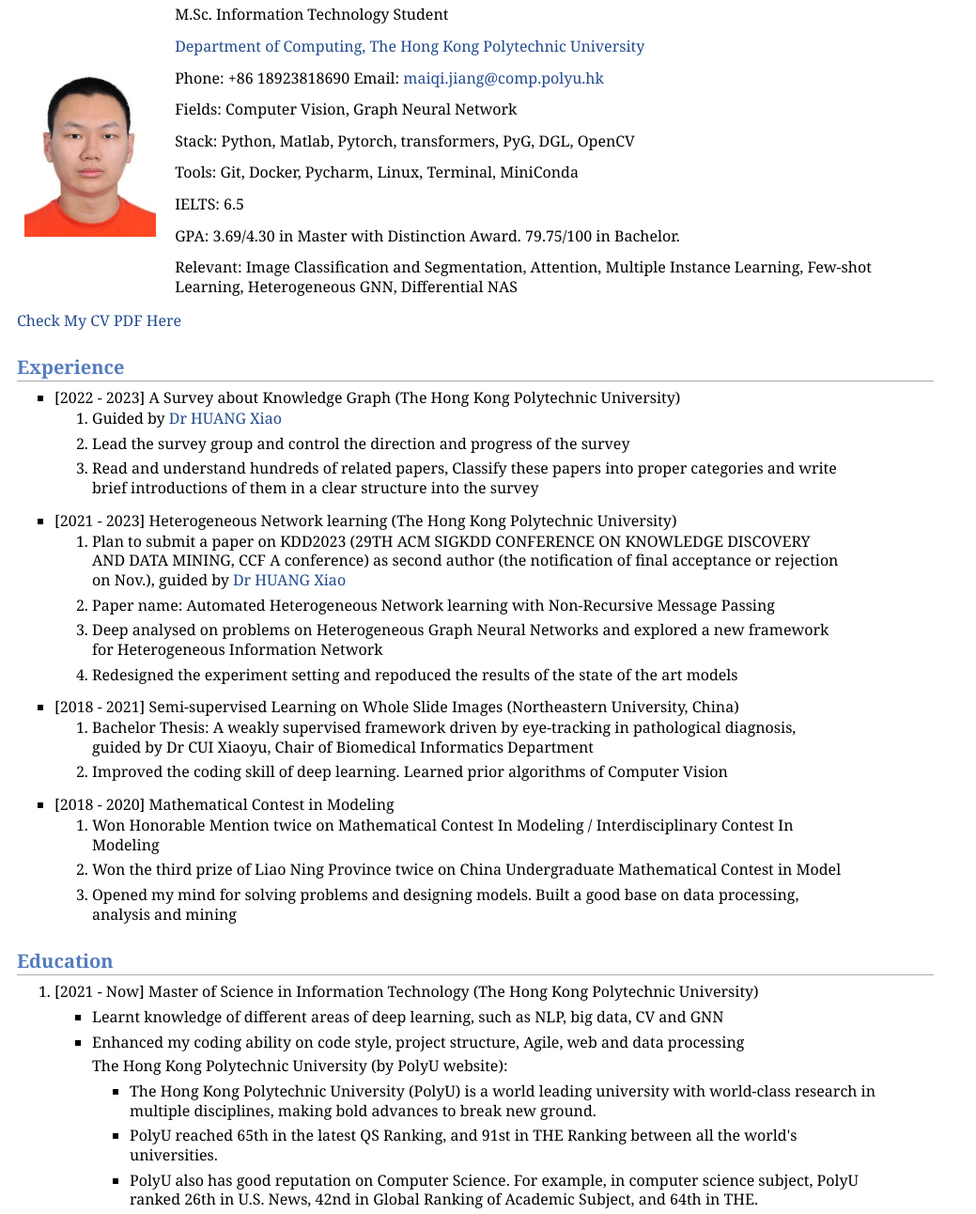
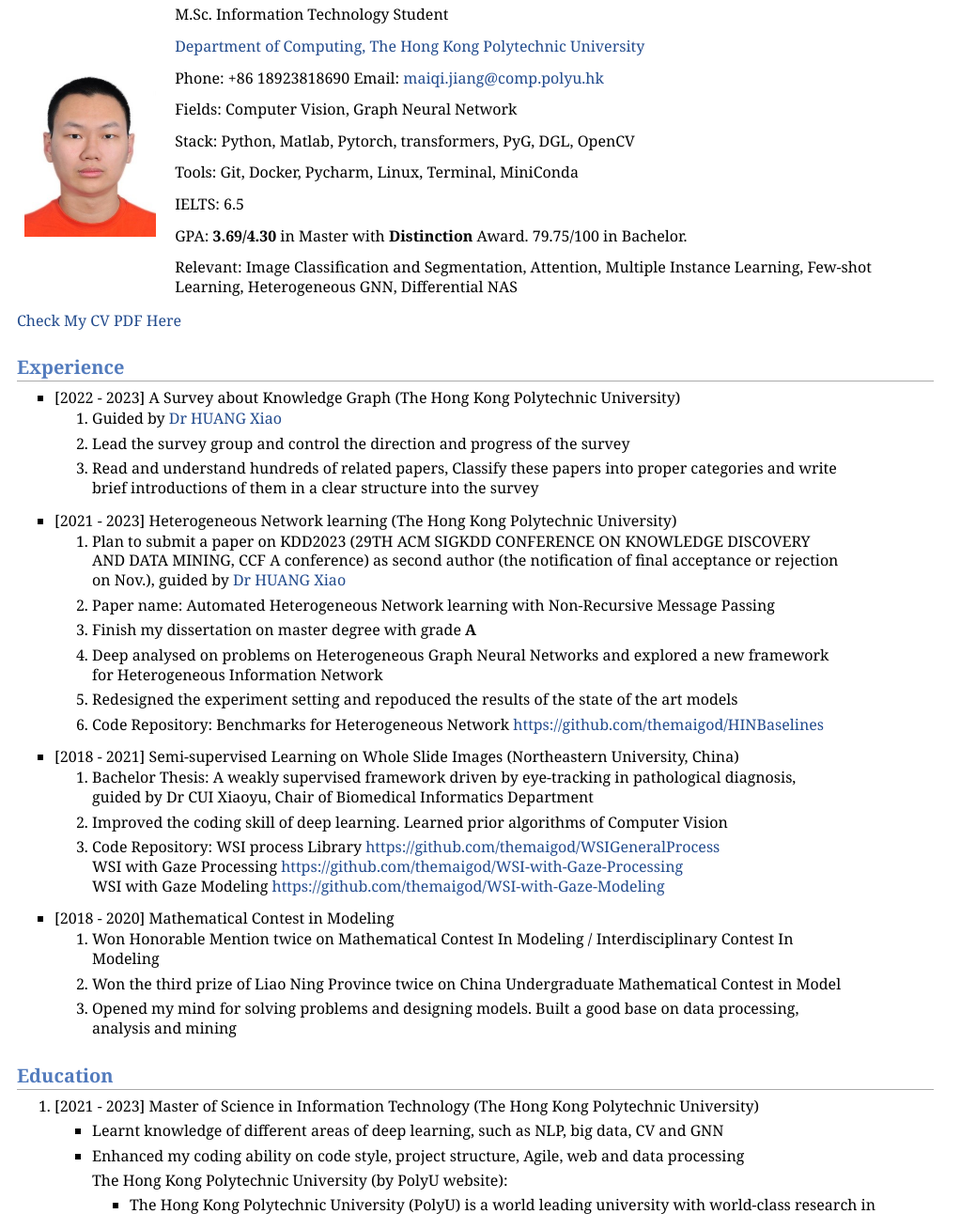
Before and after one commit to themaigod/maiqi.jiang.github.io, a plain HTML site: page index.html in a window 1280 px wide. Shown: the part 71-1363 px from the top of the page at 94% size, without its empty margins (0-1039 px from the left). Drawn offline with Linux system fonts and the light colour scheme.

Commit message:
Update index.html

```diff
--- a/index.html
+++ b/index.html
@@ -33,7 +33,7 @@
                     <p>Stack: Python, Matlab, Pytorch, transformers, PyG, DGL, OpenCV</p>
                     <p>Tools: Git, Docker, Pycharm, Linux, Terminal, MiniConda</p>
                     <p>IELTS: 6.5</p>
-                    <p>GPA: 3.69/4.30 in Master with Distinction Award. 79.75/100 in Bachelor. </p>
+                    <p>GPA: <b>3.69/4.30</b> in Master with <b>Distinction</b> Award. 79.75/100 in Bachelor. </p>
                     <p>Relevant: Image Classification and Segmentation, Attention, Multiple Instance Learning, Few-shot Learning, Heterogeneous GNN, Differential NAS</p>
 
 
@@ -53,13 +53,19 @@
                     <ol>
                         <li><p>Plan to submit a paper on KDD2023 (29TH ACM SIGKDD CONFERENCE ON KNOWLEDGE DISCOVERY AND DATA MINING, CCF A conference) as second author (the notification of final acceptance or rejection on Nov.), guided by <a href="https://www4.comp.polyu.edu.hk/~xiaohuang/">Dr HUANG Xiao</a></p></li>
                         <li><p>Paper name:  Automated Heterogeneous Network learning with Non-Recursive Message Passing</p></li>
+                        <li><p>Finish my dissertation on master degree with grade <b>A</b></p></li>
                         <li><p>Deep analysed on problems on Heterogeneous Graph Neural Networks and explored a new framework for Heterogeneous Information Network</p></li>
                         <li><p>Redesigned the experiment setting and repoduced the results of the state of the art models</p></li>
+                        <li><p>Code Repository: Benchmarks for Heterogeneous Network <a href="https://github.com/themaigod/HINBaselines">https://github.com/themaigod/HINBaselines</a></p></li>
                     </ol>
                 <li><p>[2018 - 2021] Semi-supervised Learning on Whole Slide Images (Northeastern University, China)<br /></p>
                     <ol>
                         <li><p>Bachelor Thesis: A weakly supervised framework driven by eye-tracking in pathological diagnosis, guided by Dr CUI Xiaoyu, Chair of Biomedical Informatics Department</p></li>
                         <li><p>Improved the coding skill of deep learning. Learned prior algorithms of Computer Vision</p></li>
+                        <li><p>Code Repository: WSI process Library <a href="https://github.com/themaigod/WSIGeneralProcess">https://github.com/themaigod/WSIGeneralProcess</a><br>
+                                                WSI with Gaze Processing <a href="https://github.com/themaigod/WSI-with-Gaze-Processing">https://github.com/themaigod/WSI-with-Gaze-Processing</a><br>
+                                                WSI with Gaze Modeling <a href="https://github.com/themaigod/WSI-with-Gaze-Modeling">https://github.com/themaigod/WSI-with-Gaze-Modeling</a>
+                        </p></li>
                     </ol>
                 <li><p>[2018 - 2020] Mathematical Contest in Modeling<br /></p>
                     <ol>
@@ -75,7 +81,7 @@
             <h2>Education</h2>
             <ol>
                 <li><p>
-                    [2021 - Now] Master of Science in Information Technology (The Hong Kong Polytechnic University)
+                    [2021 - 2023] Master of Science in Information Technology (The Hong Kong Polytechnic University)
                 </p></li>
                 <ul>
                     <li><p>Learnt knowledge of different areas of deep learning, such as NLP, big data, CV and GNN</p></li>
@@ -103,6 +109,8 @@
                 </ul>
 
             </ol>
+
+        <h2>Intern</h2>
 
             <h2>Self Evaluation</h2>
             <ul>
```
